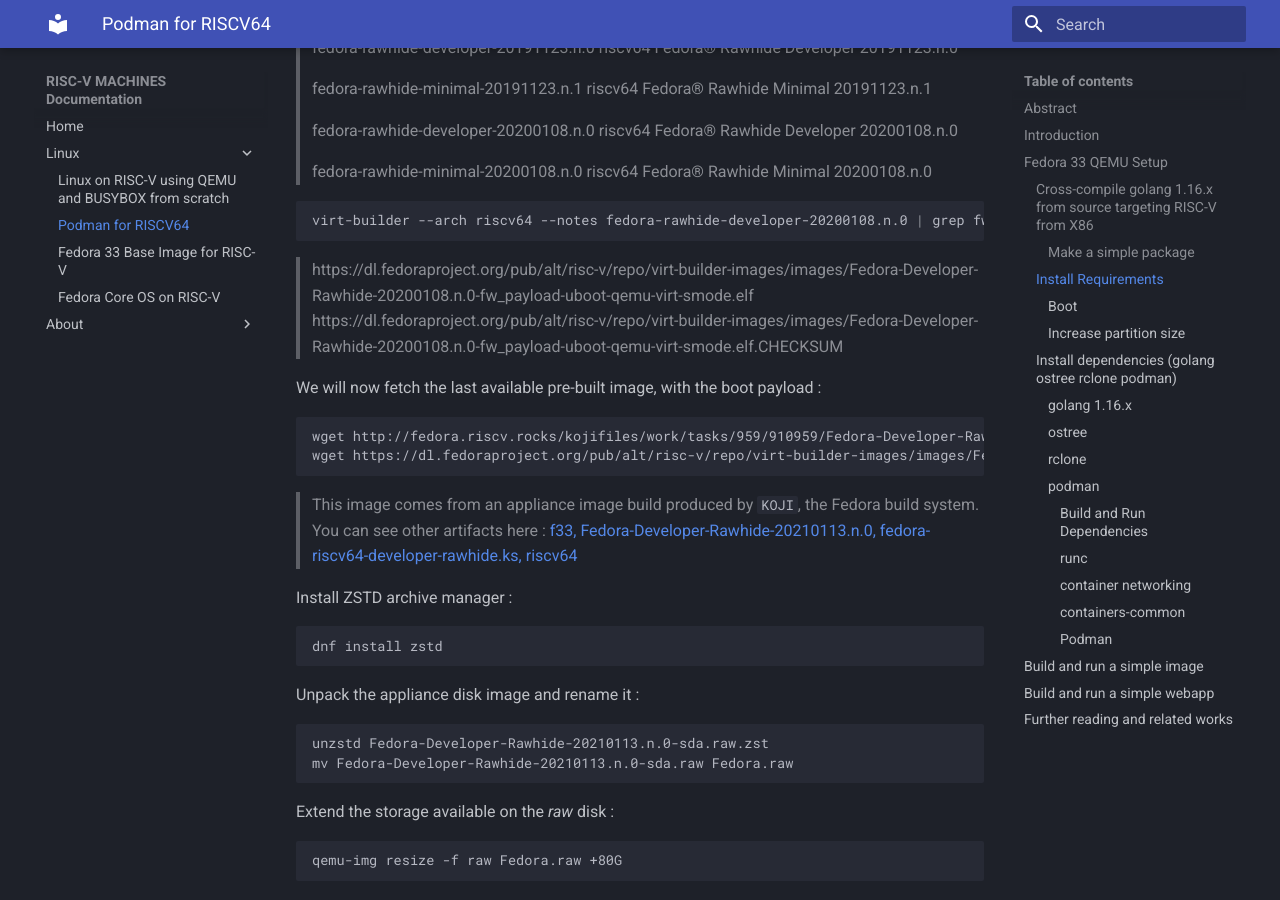
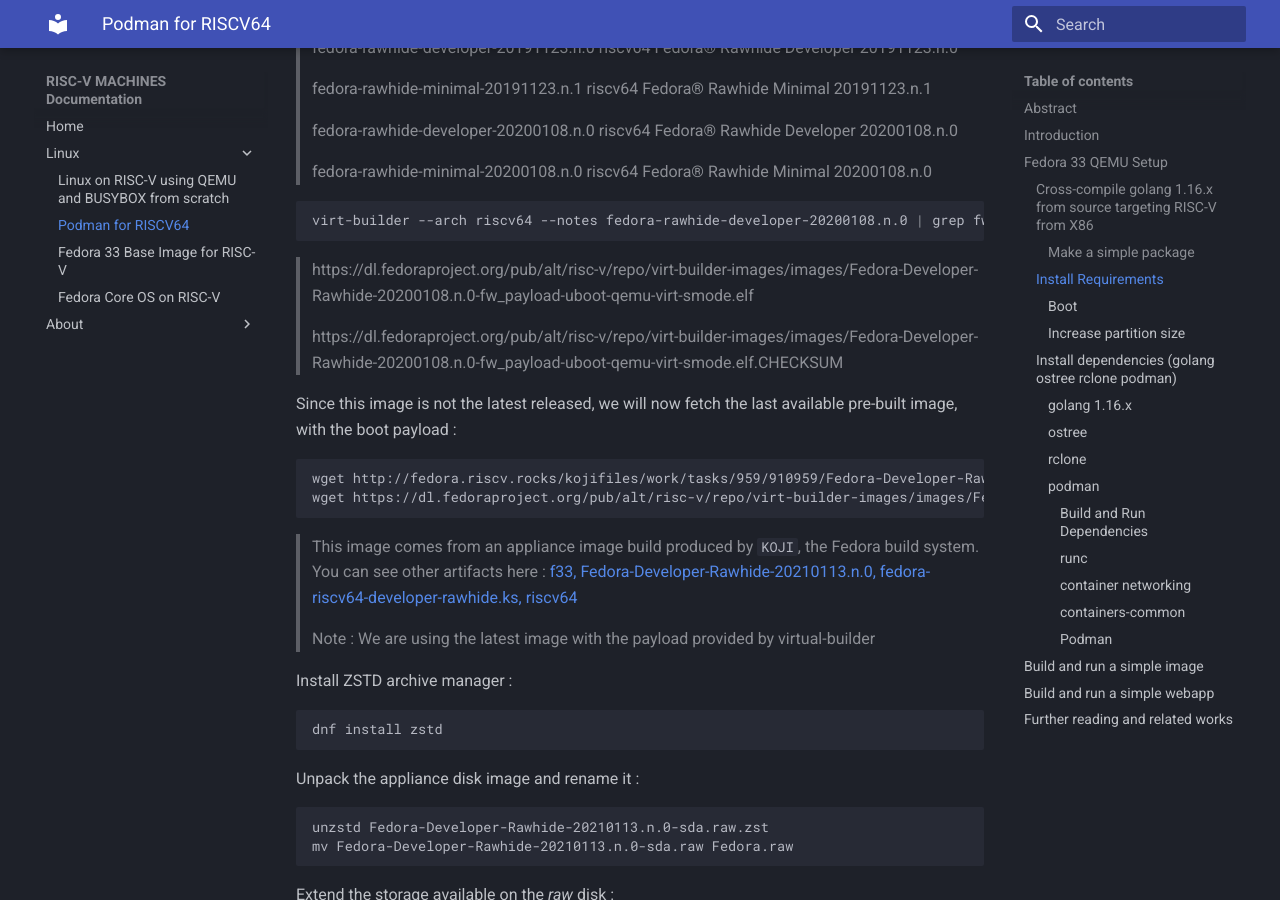
Before and after one commit to rv-machines/documentation, an MkDocs documentation site: the page built from docs/linux/podman.md, in a window 1280 px wide and 900 px high, scrolled down 2138 px. Built offline with MkDocs 1.6.1 and Material for MkDocs 9.7.7, drawn with Linux system fonts in a browser that asks for light colours.

Commit message:
podman : payload explanation

````diff
--- a/docs/linux/podman.md
+++ b/docs/linux/podman.md
@@ -99,9 +99,10 @@
 ```
 
 > https://dl.fedoraproject.org/pub/alt/risc-v/repo/virt-builder-images/images/Fedora-Developer-Rawhide-20200108.n.0-fw_payload-uboot-qemu-virt-smode.elf
+>
 > https://dl.fedoraproject.org/pub/alt/risc-v/repo/virt-builder-images/images/Fedora-Developer-Rawhide-20200108.n.0-fw_payload-uboot-qemu-virt-smode.elf.CHECKSUM
 
-We will now fetch the last available pre-built image, with the boot payload :
+Since this image is not the latest released, we will now fetch the last available pre-built image, with the boot payload :
 
 ``` bash
 wget http://fedora.riscv.rocks/kojifiles/work/tasks/959/910959/Fedora-Developer-Rawhide-20210113.n.0-sda.raw.zst
@@ -109,6 +110,8 @@
 ```
 
 > This image comes from an appliance image build produced by `KOJI`, the Fedora build system. You can see other artifacts here : [f33, Fedora-Developer-Rawhide-20210113.n.0, fedora-riscv64-developer-rawhide.ks, riscv64](http://fedora.riscv.rocks/koji/taskinfo?taskID=910959)
+>
+> Note : We are using the latest image with the payload provided by virtual-builder
 
 Install ZSTD archive manager :
 
````
